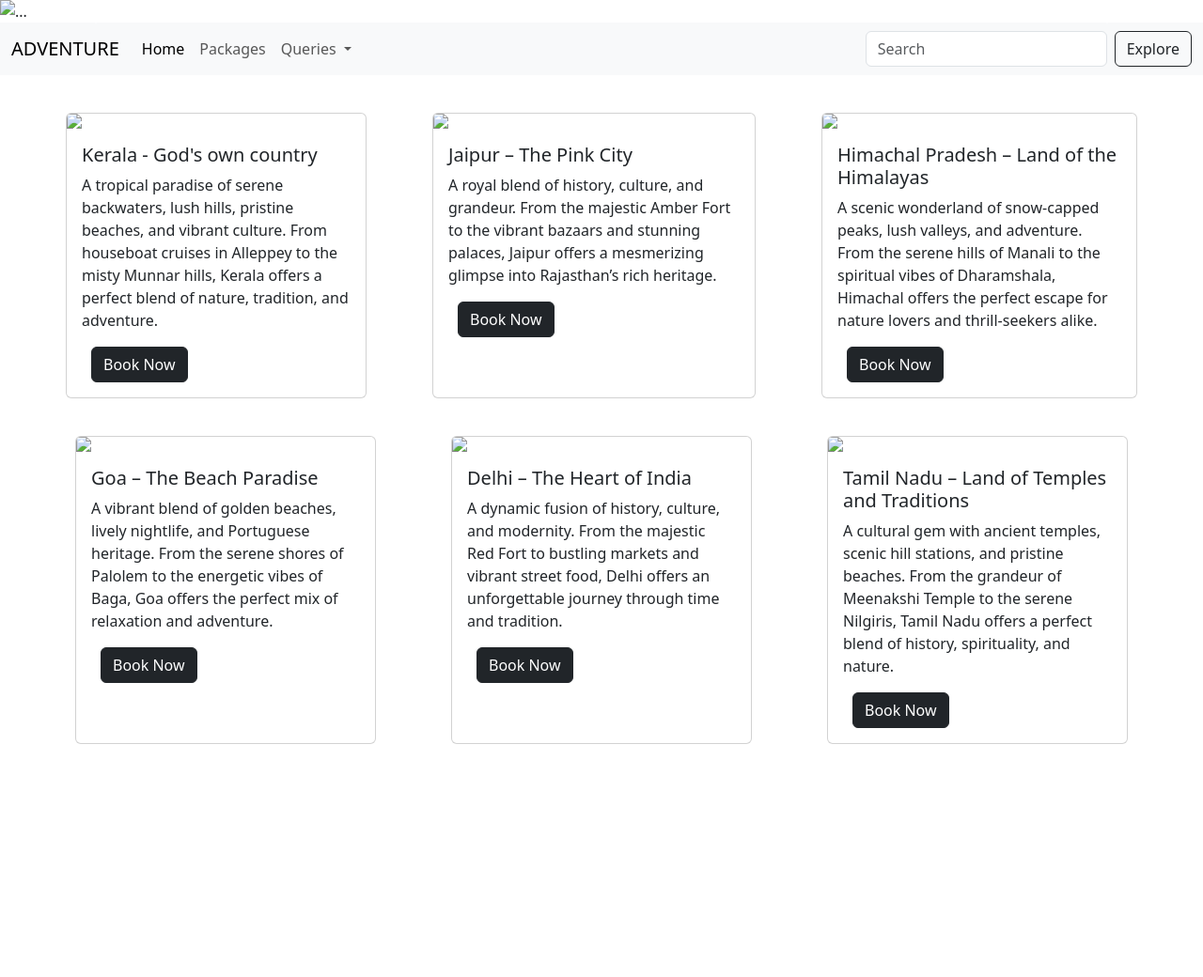
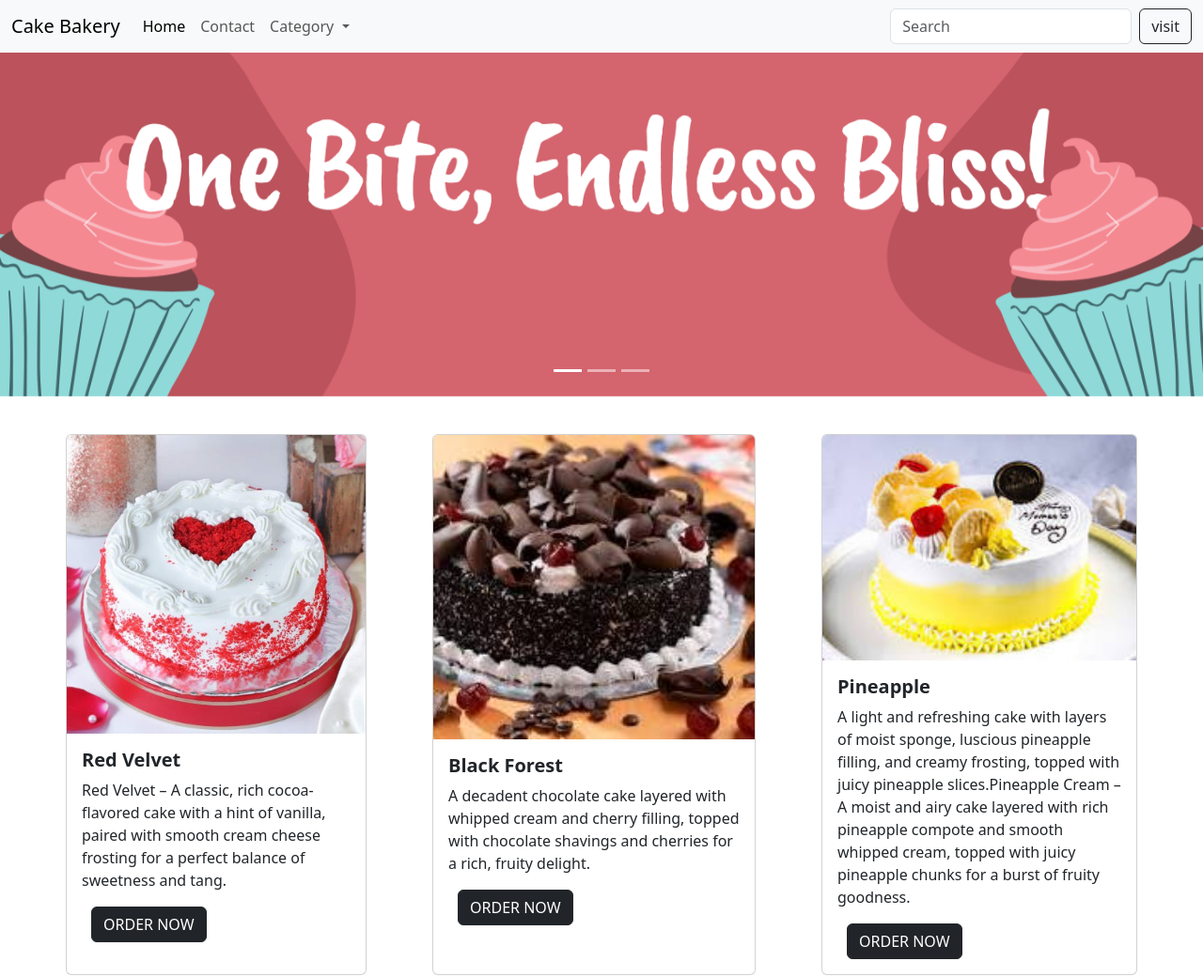
Before and after one commit to HariniRao25/Bootstrap-responsive, a plain HTML site: page index.html in a window 1280 px wide. Shown: the top 1040 px of the page at 94% size. Before the commit the page ends 832 px from the top, so only its background shows below. Drawn offline with nearby package versions, Linux system fonts and the light colour scheme.

Commit message:
Update index.html

```diff
--- a/index.html
+++ b/index.html
@@ -1,5 +1,6 @@
 <!DOCTYPE html>
 <html lang="en">
+
 <head>
   <meta charset="UTF-8">
   <meta name="viewport" content="width=device-width, initial-scale=1.0">
@@ -16,46 +17,23 @@
       margin: 20px;
       justify-content: space-evenly;
     }
+
     .card {
       margin: 20px;
       width: 800px;
     }
+
     .button {
       margin-left: 10px;
     }
   </style>
 </head>
+
 <body>
-  <div id="carouselExampleIndicators" class="carousel slide">
-    <div class="carousel-indicators">
-      <button type="button" data-bs-target="#carouselExampleIndicators" data-bs-slide-to="0" class="active" aria-current="true" aria-label="Slide 1"></button>
-      <button type="button" data-bs-target="#carouselExampleIndicators" data-bs-slide-to="1" aria-label="Slide 2"></button>
-      <button type="button" data-bs-target="#carouselExampleIndicators" data-bs-slide-to="2" aria-label="Slide 3"></button>
-    </div>
-    <div class="carousel-inner">
-      <div class="carousel-item active">
-        <img src="..." class="d-block w-100" alt="...">
-      </div>
-      <div class="carousel-item">
-        <img src="..." class="d-block w-100" alt="...">
-      </div>
-      <div class="carousel-item">
-        <img src="..." class="d-block w-100" alt="...">
-      </div>
-    </div>
-    <button class="carousel-control-prev" type="button" data-bs-target="#carouselExampleIndicators" data-bs-slide="prev">
-      <span class="carousel-control-prev-icon" aria-hidden="true"></span>
-      <span class="visually-hidden">Previous</span>
-    </button>
-    <button class="carousel-control-next" type="button" data-bs-target="#carouselExampleIndicators" data-bs-slide="next">
-      <span class="carousel-control-next-icon" aria-hidden="true"></span>
-      <span class="visually-hidden">Next</span>
-    </button>
-  </div>
   <!-- navbar -->
   <nav class="navbar navbar-expand-lg bg-body-tertiary">
     <div class="container-fluid">
-      <a class="navbar-brand" href="#">ADVENTURE</a>
+      <a class="navbar-brand" href="#"> Cake Bakery</a>
       <button class="navbar-toggler" type="button" data-bs-toggle="collapse" data-bs-target="#navbarSupportedContent"
         aria-controls="navbarSupportedContent" aria-expanded="false" aria-label="Toggle navigation">
         <span class="navbar-toggler-icon"></span>
@@ -66,84 +44,119 @@
             <a class="nav-link active" aria-current="page" href="#">Home</a>
           </li>
           <li class="nav-item">
-            <a class="nav-link" href="#">Packages</a>
+            <a class="nav-link" href="#">Contact</a>
           </li>
           <li class="nav-item dropdown">
             <a class="nav-link dropdown-toggle" href="#" role="button" data-bs-toggle="dropdown" aria-expanded="false">
-              Queries
+              Category
             </a>
             <ul class="dropdown-menu">
-              <li><a class="dropdown-item" href="#">About Us</a></li>
+              <li><a class="dropdown-item" href="#">Flavors</a></li>
               <hr>
-              <li><a class="dropdown-item" href="#">Contact Us</a></li>
+              <li><a class="dropdown-item" href="#">Ocassions</a></li>
             </ul>
           </li>
         </ul>
         <form class="d-flex" role="search">
           <input class="form-control me-2" type="search" placeholder="Search" aria-label="Search">
-          <button class="btn btn-outline-dark" type="submit">Explore</button>
+          <button class="btn btn-outline-dark" type="submit">visit</button>
         </form>
       </div>
     </div>
   </nav>
+  <!-- carousel -->
+  <div id="carouselExampleIndicators" class="carousel slide">
+    <div class="carousel-indicators">
+      <button type="button" data-bs-target="#carouselExampleIndicators" data-bs-slide-to="0" class="active"
+        aria-current="true" aria-label="Slide 1"></button>
+      <button type="button" data-bs-target="#carouselExampleIndicators" data-bs-slide-to="1"
+        aria-label="Slide 2"></button>
+      <button type="button" data-bs-target="#carouselExampleIndicators" data-bs-slide-to="2"
+        aria-label="Slide 3"></button>
+    </div>
+    <div class="carousel-inner">
+      <div class="carousel-item active">
+        <img src="cake1.png" class="d-block w-100">
+      </div>
+      <div class="carousel-item">
+        <img src="cake2.png" class="d-block w-100">
+      </div>
+      <div class="carousel-item">
+        <img src="cake3.png" class="d-block w-100">
+      </div>
+    </div>
+    <button class="carousel-control-prev" type="button" data-bs-target="#carouselExampleIndicators"
+      data-bs-slide="prev">
+      <span class="carousel-control-prev-icon" aria-hidden="true"></span>
+      <span class="visually-hidden">Previous</span>
+    </button>
+    <button class="carousel-control-next" type="button" data-bs-target="#carouselExampleIndicators"
+      data-bs-slide="next">
+      <span class="carousel-control-next-icon" aria-hidden="true"></span>
+      <span class="visually-hidden">Next</span>
+    </button>
+  </div>
+
+
+
   <!-- images i.e cards -->
   <div class="img">
     <div class="card cards" style="width: 20rem;">
-      <img src="kerala.jpeg" class="card-img-top">
+      <img src="redvelvet.png" class="card-img-top">
       <div class="card-body">
-        <h5 class="card-title">Kerala - God's own country</h5>
-        <p class="card-text">A tropical paradise of serene backwaters, lush hills, pristine beaches, and vibrant
-          culture. From houseboat cruises in Alleppey to the misty Munnar hills, Kerala offers a perfect blend of
-          nature, tradition, and adventure.</p>
-        <a href="#" class="btn btn-dark button">Book Now</a>
+        <h5 class="card-title"><b>Red Velvet</b></h5>
+        <p class="card-text">Red Velvet – A classic, rich cocoa-flavored cake with a hint of vanilla, paired with smooth cream cheese frosting for a perfect balance of sweetness and tang.</p>
+        <a href="#" class="btn btn-dark button">ORDER NOW</a>
       </div>
     </div>
     <div class="card" style="width: 21.5rem;">
-      <img src="jaipur.jpg" class="card-img-top">
+      <img src="blackforest.png" class="card-img-top">
       <div class="card-body">
-        <h5 class="card-title">Jaipur – The Pink City</h5>
-        <p class="card-text">A royal blend of history, culture, and grandeur. From the majestic Amber Fort to the
-          vibrant bazaars and stunning palaces, Jaipur offers a mesmerizing glimpse into Rajasthan’s rich heritage.</p>
-        <a href="#" class="btn btn-dark button">Book Now</a>
+        <h5 class="card-title"><b>Black Forest</b></h5>
+        <p class="card-text"> A decadent chocolate cake layered with whipped cream and cherry filling, topped with chocolate shavings and cherries for a rich, fruity delight.</p>
+        <a href="#" class="btn btn-dark button">ORDER NOW</a>
       </div>
     </div>
     <div class="card" style="width: 21rem;">
-      <img src="himachal.jpg" class="card-img-top kerala">
+      <img src="pineapple.png" class="card-img-top kerala">
       <div class="card-body">
-        <h5 class="card-title">Himachal Pradesh – Land of the Himalayas</h5>
-        <p class="card-text">A scenic wonderland of snow-capped peaks, lush valleys, and adventure. From the serene
-          hills of Manali to the spiritual vibes of Dharamshala, Himachal offers the perfect escape for nature lovers
-          and thrill-seekers alike.</p>
-        <a href="#" class="btn btn-dark button">Book Now</a>
+        <h5 class="card-title"><b>Pineapple</b></h5>
+        <p class="card-text">A light and refreshing cake with layers of moist sponge, luscious pineapple filling, and creamy frosting, topped with juicy pineapple slices.Pineapple Cream – A moist and airy cake layered with rich pineapple compote and smooth whipped cream, topped with juicy pineapple chunks for a burst of fruity goodness.
+
+
+
+
+
+
+
+        </p>
+        <a href="#" class="btn btn-dark button">ORDER NOW</a>
       </div>
     </div>
     <div class="card" style="width: 20rem;">
-      <img src="beach1.jpeg" class="card-img-top kerala">
+      <img src="vennela.png" class="card-img-top kerala">
       <div class="card-body">
-        <h5 class="card-title">Goa – The Beach Paradise</h5>
-        <p class="card-text">A vibrant blend of golden beaches, lively nightlife, and Portuguese heritage. From the
-          serene shores of Palolem to the energetic vibes of Baga, Goa offers the perfect mix of relaxation and
-          adventure.</p>
-        <a href="#" class="btn btn-dark button">Book Now</a>
+        <h5 class="card-title"><b>Vanilla</b></h5>
+        <p class="card-text">A timeless classic featuring soft, fluffy sponge infused with rich, aromatic vanilla. Layered with smooth, creamy frosting, this cake offers a perfect balance of sweetness and elegance, making it a delightful choice for any occasion.</p>
+        <a href="#" class="btn btn-dark button">ORDER NOW</a>
       </div>
     </div>
     <div class="card" style="width: 20rem;">
-      <img src="delhi.jpeg" class="card-img-top kerala">
+      <img src="choclate.png" class="card-img-top kerala">
       <div class="card-body">
-        <h5 class="card-title">Delhi – The Heart of India</h5>
-        <p class="card-text">A dynamic fusion of history, culture, and modernity. From the majestic Red Fort to bustling
-          markets and vibrant street food, Delhi offers an unforgettable journey through time and tradition.</p>
-        <a href="#" class="btn btn-dark button">Book Now</a>
+        <h5 class="card-title"><b>Choclate</b></h5>
+        <p class="card-text">A heavenly delight with rich, moist chocolate sponge layers, enveloped in velvety chocolate ganache or frosting. Each bite offers an irresistible blend of deep cocoa flavor and smooth creaminess, making it a perfect treat for any occasion.
+
+          Chocolate Fudge – An ultra-decadent cake with dense, fudgy chocolate layers, smothered in rich, glossy chocolate frosting. A dream come true for true chocolate lovers!</p>
+        <a href="#" class="btn btn-dark button">ORDER NOW</a>
       </div>
     </div>
     <div class="card" style="width: 20rem;">
-      <img src="tamilnadu" class="card-img-top kerala">
+      <img src="strawberry.png" class="card-img-top kerala">
       <div class="card-body">
-        <h5 class="card-title">Tamil Nadu – Land of Temples and Traditions</h5>
-        <p class="card-text">A cultural gem with ancient temples, scenic hill stations, and pristine beaches. From the
-          grandeur of Meenakshi Temple to the serene Nilgiris, Tamil Nadu offers a perfect blend of history,
-          spirituality, and nature.</p>
-        <a href="#" class="btn btn-dark button">Book Now</a>
+        <h5 class="card-title"><b>Pink Strawberry</b></h5>
+        <p class="card-text">A delightful, soft sponge cake infused with sweet strawberry flavor, layered with luscious strawberry cream and topped with fresh berries for a refreshing, fruity treat.Strawberry Bliss – A light and fluffy cake bursting with natural strawberry goodness, paired with silky strawberry frosting for a perfect balance of sweetness and freshness.</p>
+        <a href="#" class="btn btn-dark button">ORDER NOW</a>
       </div>
     </div>
   </div>
@@ -155,4 +168,5 @@
     integrity="sha384-YvpcrYf0tY3lHB60NNkmXc5s9fDVZLESaAA55NDzOxhy9GkcIdslK1eN7N6jIeHz"
     crossorigin="anonymous"></script>
 </body>
+
 </html>
```
